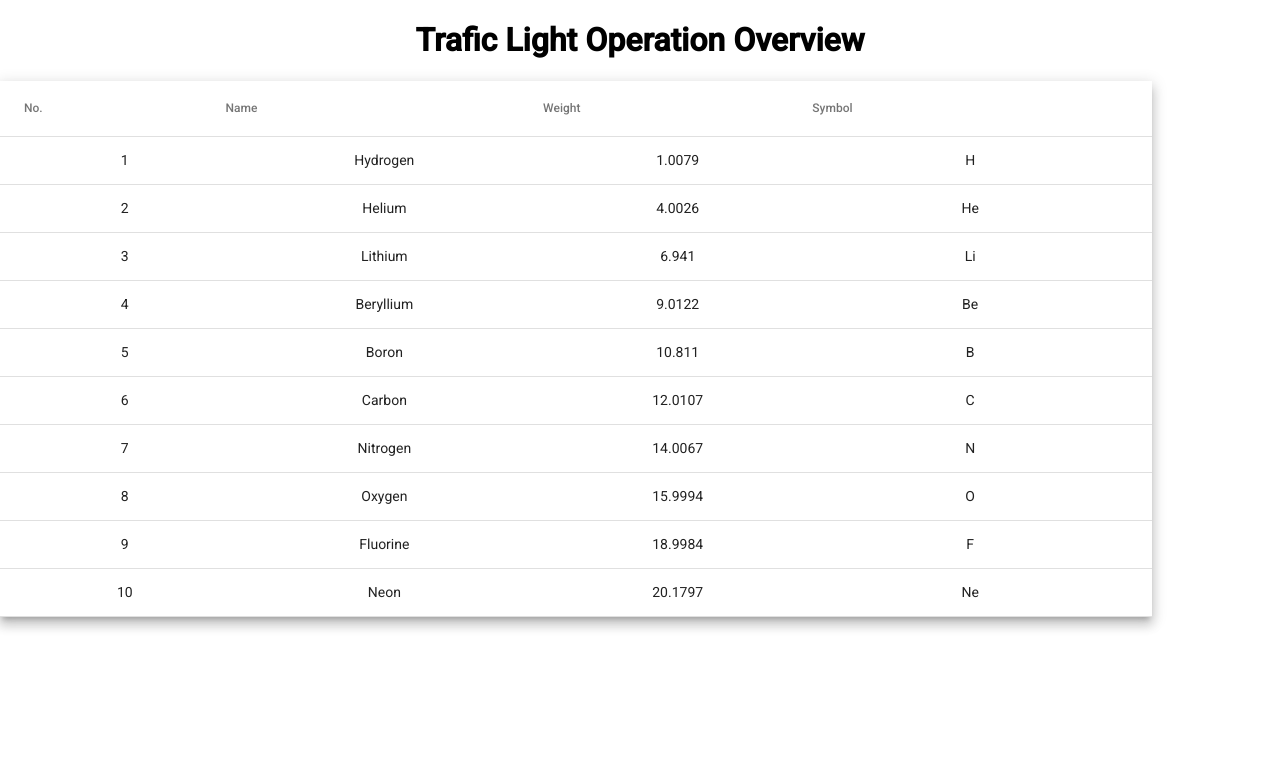
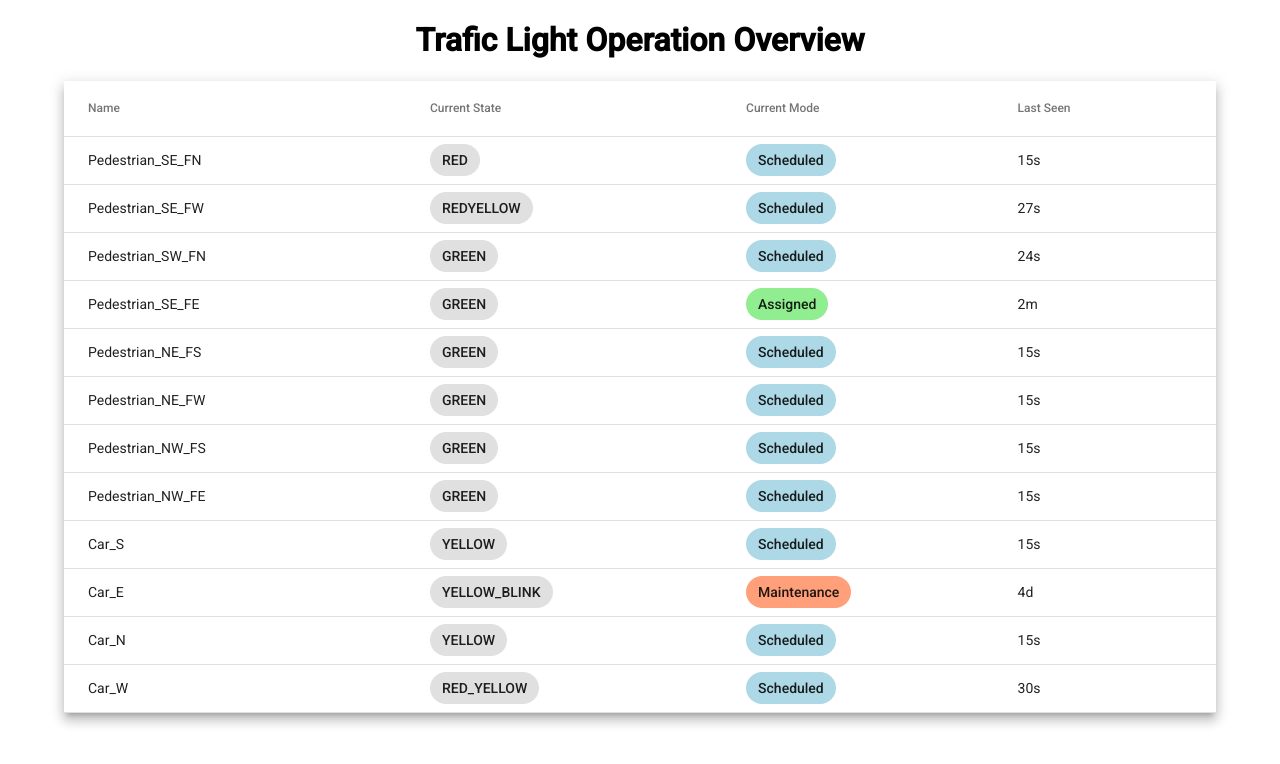
Before and after one commit to cqmba/sec-trafficlights, an Angular app in the folder operationview/: page / in a window 1280 px wide. Shown: the top 764 px of the page. Built offline with nearby package versions, Linux system fonts and the light colour scheme.

Commit message:
First stable version of overview IF with sample datas

```diff
--- a/operationview/package.json
+++ b/operationview/package.json
@@ -12,10 +12,11 @@
   "private": true,
   "dependencies": {
     "@angular/animations": "~8.0.0",
-    "@angular/cdk": "~8.2.3",
+    "@angular/cdk": "^8.2.3",
     "@angular/common": "~8.0.0",
     "@angular/compiler": "~8.0.0",
     "@angular/core": "~8.0.0",
+    "@angular/flex-layout": "^8.0.0-beta.27",
     "@angular/forms": "~8.0.0",
     "@angular/material": "^8.2.3",
     "@angular/platform-browser": "~8.0.0",
--- a/operationview/src/app/app.component.css
+++ b/operationview/src/app/app.component.css
@@ -1,4 +1,15 @@
-table {
-  width: 90%;
-  align-self: center;
+h1{
+  text-align: center;
 }
+
+div {
+  width: 100%;
+  display: flex;
+  flex-direction: row;
+  flex-wrap: nowrap;
+  justify-content: center;
+}
+
+table{
+  width: 90%
+}
--- a/operationview/src/app/app.component.html
+++ b/operationview/src/app/app.component.html
@@ -1,37 +1,46 @@
 <!--The content below is only a placeholder and can be replaced.-->
-<div style="text-align:center">
   <h1>
     {{ title }}
   </h1>
+  <div>
     <table mat-table [dataSource]="dataSource" class="mat-elevation-z8">
 
       <!--- Note that these columns can be defined in any order.
         The actual rendered columns are set as a property on the row definition" -->
 
   <!-- Position Column -->
-  <ng-container matColumnDef="position">
-    <th mat-header-cell *matHeaderCellDef> No. </th>
-    <td mat-cell *matCellDef="let element"> {{element.position}} </td>
+    <ng-container matColumnDef="name">
+      <th mat-header-cell *matHeaderCellDef> Name </th>
+      <td mat-cell *matCellDef="let tl"> {{tl.name}} </td>
     </ng-container>
 
   <!-- Name Column -->
-  <ng-container matColumnDef="name">
-    <th mat-header-cell *matHeaderCellDef> Name </th>
-    <td mat-cell *matCellDef="let element"> {{element.name}} </td>
+    <ng-container matColumnDef="currentState">
+      <th mat-header-cell *matHeaderCellDef> Current State </th>
+      <td mat-cell *matCellDef="let tl">
+        <mat-chip-list>
+          <mat-chip>{{tl.currentState}}</mat-chip>
+        </mat-chip-list>
+      </td>
     </ng-container>
 
   <!-- Weight Column -->
-  <ng-container matColumnDef="weight">
-    <th mat-header-cell *matHeaderCellDef> Weight </th>
-    <td mat-cell *matCellDef="let element"> {{element.weight}} </td>
+    <ng-container matColumnDef="mode">
+      <th mat-header-cell *matHeaderCellDef> Current Mode </th>
+      <td mat-cell *matCellDef="let tl">
+        <mat-chip-list>
+          <mat-chip [ngStyle]="{backgroundColor: getColorMode(tl.mode)}" >{{tl.mode}}</mat-chip>
+        </mat-chip-list>
+      </td>
     </ng-container>
 
   <!-- Symbol Column -->
-  <ng-container matColumnDef="symbol">
-    <th mat-header-cell *matHeaderCellDef> Symbol </th>
-    <td mat-cell *matCellDef="let element"> {{element.symbol}} </td>
+    <ng-container matColumnDef="lastSeen">
+      <th mat-header-cell *matHeaderCellDef> Last Seen </th>
+      <td mat-cell *matCellDef="let tl"> {{tl.lastSeen}} </td>
     </ng-container>
 
     <tr mat-header-row *matHeaderRowDef="displayedColumns"></tr>
     <tr mat-row *matRowDef="let row; columns: displayedColumns;"></tr>
   </table>
+</div>
--- a/operationview/src/app/app.component.ts
+++ b/operationview/src/app/app.component.ts
@@ -1,25 +1,26 @@
 import { Component } from '@angular/core';
-import {MatTableModule} from '@angular/material/table';
 
 
-export interface PeriodicElement {
+export interface TrafficLights {
   name: string;
-  position: number;
-  weight: number;
-  symbol: string;
+  currentState: string;
+  mode: string;
+  lastSeen: string;
 }
 
-const ELEMENT_DATA: PeriodicElement[] = [
-  {position: 1, name: 'Hydrogen', weight: 1.0079, symbol: 'H'},
-  {position: 2, name: 'Helium', weight: 4.0026, symbol: 'He'},
-  {position: 3, name: 'Lithium', weight: 6.941, symbol: 'Li'},
-  {position: 4, name: 'Beryllium', weight: 9.0122, symbol: 'Be'},
-  {position: 5, name: 'Boron', weight: 10.811, symbol: 'B'},
-  {position: 6, name: 'Carbon', weight: 12.0107, symbol: 'C'},
-  {position: 7, name: 'Nitrogen', weight: 14.0067, symbol: 'N'},
-  {position: 8, name: 'Oxygen', weight: 15.9994, symbol: 'O'},
-  {position: 9, name: 'Fluorine', weight: 18.9984, symbol: 'F'},
-  {position: 10, name: 'Neon', weight: 20.1797, symbol: 'Ne'},
+const TL_DATA: TrafficLights[] = [
+  {name: "Pedestrian_SE_FN", currentState: 'RED', mode: 'Scheduled', lastSeen: '15s'},
+  {name: "Pedestrian_SE_FW", currentState: 'REDYELLOW', mode: 'Scheduled', lastSeen: '27s'},
+  {name: "Pedestrian_SW_FN", currentState: 'GREEN', mode: 'Scheduled', lastSeen: '24s'},
+  {name: "Pedestrian_SE_FE", currentState: 'GREEN', mode: 'Assigned', lastSeen: '2m'},
+  {name: "Pedestrian_NE_FS", currentState: 'GREEN', mode: 'Scheduled', lastSeen: '15s'},
+  {name: "Pedestrian_NE_FW", currentState: 'GREEN', mode: 'Scheduled', lastSeen: '15s'},
+  {name: "Pedestrian_NW_FS", currentState: 'GREEN', mode: 'Scheduled', lastSeen: '15s'},
+  {name: "Pedestrian_NW_FE", currentState: 'GREEN', mode: 'Scheduled', lastSeen: '15s'},
+  {name: "Car_S", currentState: 'YELLOW', mode: 'Scheduled', lastSeen: '15s'},
+  {name: "Car_E", currentState: 'YELLOW_BLINK', mode: 'Maintenance', lastSeen: '4d'},
+  {name: "Car_N", currentState: 'YELLOW', mode: 'Scheduled', lastSeen: '15s'},
+  {name: "Car_W", currentState: 'RED_YELLOW', mode: 'Scheduled', lastSeen: '30s'},
 ];
 
 /**
@@ -32,6 +33,18 @@ const ELEMENT_DATA: PeriodicElement[] = [
 })
 export class AppComponent {
   title = 'Trafic Light Operation Overview';
-  displayedColumns: string[] = ['position', 'name', 'weight', 'symbol'];
-  dataSource = ELEMENT_DATA;
+  displayedColumns: string[] = ['name', 'currentState', 'mode', 'lastSeen'];
+  dataSource = TL_DATA;
+
+  getColorMode(mode : string) : string {
+    if (mode === "Maintenance"){
+      return "lightsalmon";
+    } else if (mode === "Scheduled"){
+      return "lightblue";
+    } else if (mode === "Assigned") {
+      return "lightgreen";
+    } else {
+      return "grey";
+    }
+  }
 }
--- a/operationview/src/app/app.module.ts
+++ b/operationview/src/app/app.module.ts
@@ -4,6 +4,8 @@ import { NgModule } from '@angular/core';
 import { AppComponent } from './app.component';
 import { BrowserAnimationsModule } from '@angular/platform-browser/animations';
 import {MatTableModule} from '@angular/material/table';
+import { FlexLayoutModule } from '@angular/flex-layout';
+import {MatChipsModule} from '@angular/material/chips';
 
 @NgModule({
   declarations: [
@@ -12,7 +14,9 @@ import {MatTableModule} from '@angular/material/table';
   imports: [
     BrowserModule,
     BrowserAnimationsModule,
-    MatTableModule
+    MatTableModule,
+    FlexLayoutModule,
+    MatChipsModule
   ],
   providers: [],
   bootstrap: [AppComponent]
--- a/operationview/src/styles.css
+++ b/operationview/src/styles.css
@@ -1,4 +1,17 @@
 /* You can add global styles to this file, and also import other style files */
 @import "~@angular/material/prebuilt-themes/indigo-pink.css";
-html, body { height: 100%; }
-body { margin: 0; font-family: Roboto, "Helvetica Neue", sans-serif; }
+
+html, body, app-root {
+  height: 100%;
+  overflow: auto;
+}
+
+body {
+  margin: 0;
+  font-family: Roboto, "Helvetica Neue", sans-serif;
+}
+
+app-root{
+  margin:0;
+  padding: 0;
+}
```
Also changed, not shown: 1 other file (tests, documents, lock files or other folders). Lines whose indentation alone changed are shown as unchanged.
